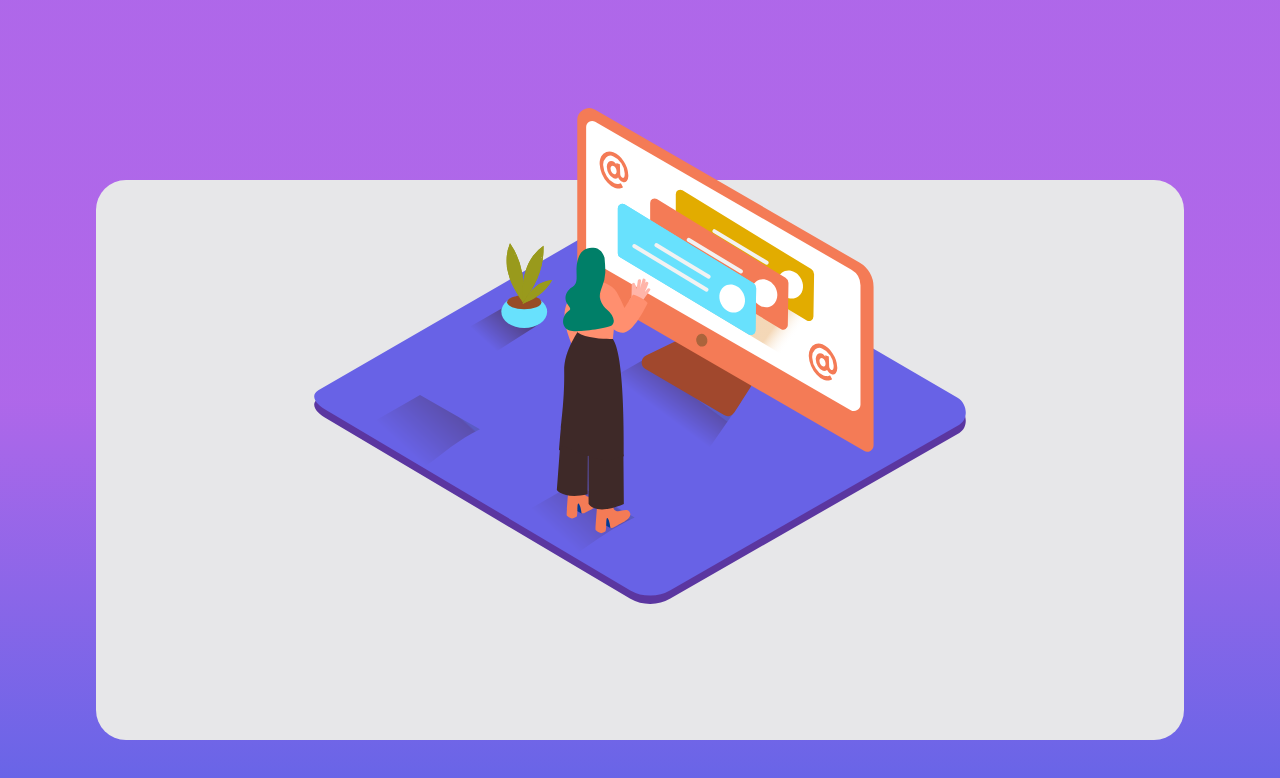
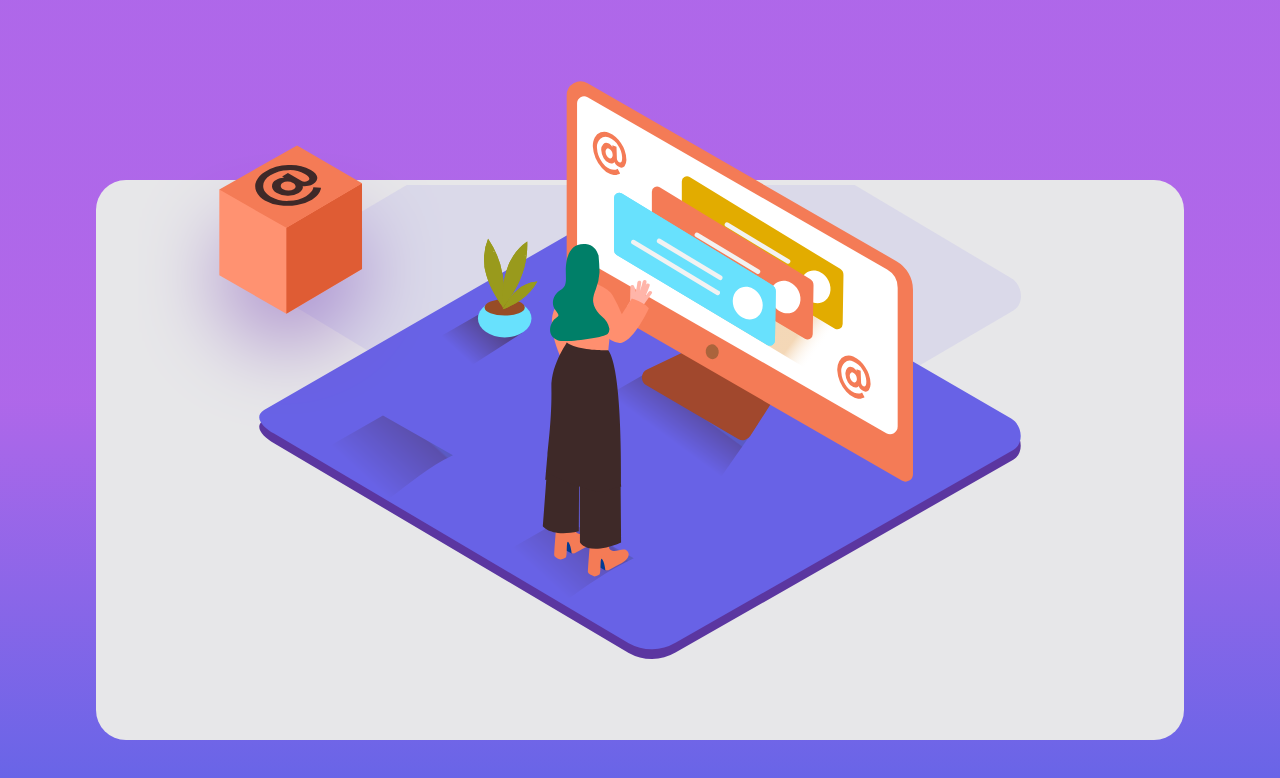
Before and after one commit to darubiomunoz/portfolio-07-faqaccordioncard, a React (Create React App) app: page / in a window 1280 px wide. Shown: the top 778 px of the page. Built offline with nearby package versions, Linux system fonts and the light colour scheme.

Commit message:
illustration component and positioning

```diff
--- a/src/App.css
+++ b/src/App.css
@@ -9,9 +9,3 @@
   border-radius: var(--border-radius);
   background-color: var(--color-divider-option1);
 }
-
-.app__illustration {
-  width: 60%;
-  position: absolute;
-  top: calc(-145.58px / 2);
-}
--- a/src/App.js
+++ b/src/App.js
@@ -1,11 +1,11 @@
 import './App.css';
 
-import illustration from './assets/images/illustration-woman-online-desktop.svg';
+import Illustration from './components/Illustration';
 
 function App() {
   return (
     <div className="app">
-      <img className="app__illustration" src={illustration} alt="Digital illustration of a woman looking at a computer screen"/>
+      <Illustration />
       hi
     </div>
   );
--- /dev/null
+++ b/src/components/Illustration.js
@@ -0,0 +1,18 @@
+import React from 'react';
+import './styles/Illustration.css';
+
+import box from '../assets/images/illustration-box-desktop.svg';
+import illustration from '../assets/images/illustration-woman-online-desktop.svg';
+import shadow from '../assets/images/bg-pattern-mobile.svg';
+
+function Illustration() {
+    return (
+        <div className="illustration">
+            <img className="illustration__box" src={box} alt="Digital illustration of a box"/>
+            <img className="illustration__base" src={illustration} alt="Digital illustration of a woman looking at a computer screen"/>
+            <img className="illustration__shadow" src={shadow} alt="Digital illustration of the a shadow"/>
+        </div>
+    );
+}
+
+export default Illustration;
--- /dev/null
+++ b/src/components/styles/Illustration.css
@@ -0,0 +1,31 @@
+.illustration {
+    width: 100%;
+    height: fit-content;
+    display: flex;
+    justify-content: center;
+    position: absolute;
+    top: 0;
+}
+
+.illustration__box,
+.illustration__base,
+.illustration__shadow {
+    position: absolute;
+}
+
+.illustration__box {
+    z-index: 300;
+    top: -38px;
+    left: 42px;
+    width: 28%;
+}
+.illustration__base {
+    z-index: 200;
+    top: -100px;
+    width: 70%;
+}
+.illustration__shadow {
+    z-index: 100;
+    top: 5px;
+    width: 70%;
+}
```
